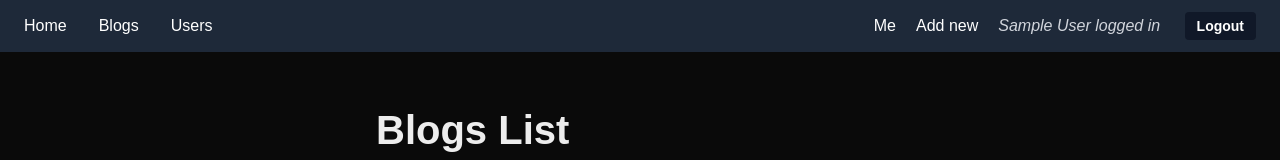
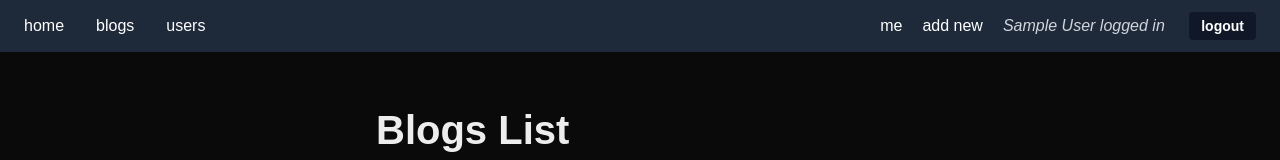
Before and after one commit to rafaeltorok/fs-nextjs, a Next.js app in the folder blogs-list/: page / in a window 1280 px wide. Shown: the top 160 px of the page. Built offline with nearby package versions, Linux system fonts and the light colour scheme; no server answers; sample sign-in values are in the browser's storage.

Commit message:
update: change all menu options to lowercase

```diff
--- a/blogs-list/app/components/NavBar.tsx
+++ b/blogs-list/app/components/NavBar.tsx
@@ -80,16 +80,16 @@ export default function NavBar() {
 
         <div className="DESKTOP-MENU hidden lg:flex items-center w-full">
           <div className="space-x-8">
-            <NavLink href="/">Home</NavLink>
-            <NavLink href="/blogs">Blogs</NavLink>
-            <NavLink href="/users">Users</NavLink>
+            <NavLink href="/">home</NavLink>
+            <NavLink href="/blogs">blogs</NavLink>
+            <NavLink href="/users">users</NavLink>
           </div>
 
           <div className="ml-auto space-x-5">
             {session ? (
               <>
-                <NavLink href="/me">Me</NavLink>
-                <NavLink href="/blogs/new">Add new</NavLink>
+                <NavLink href="/me">me</NavLink>
+                <NavLink href="/blogs/new">add new</NavLink>
                 <em className="text-gray-300">
                   {session.user?.name} logged in
                 </em>{" "}
@@ -97,13 +97,13 @@ export default function NavBar() {
                   onClick={() => signOut()}
                   className="bg-gray-900 hover:bg-gray-600 px-3 py-1 rounded text-sm font-bold"
                 >
-                  Logout
+                  logout
                 </button>
               </>
             ) : (
               <>
-                <NavLink href="/login">Login</NavLink>
-                <NavLink href="/register">Register</NavLink>
+                <NavLink href="/login">login</NavLink>
+                <NavLink href="/register">register</NavLink>
               </>
             )}
           </div>
```
